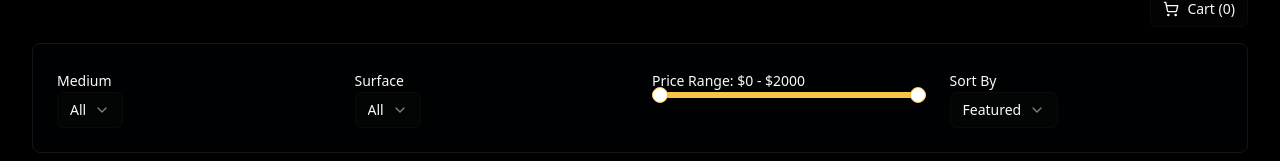
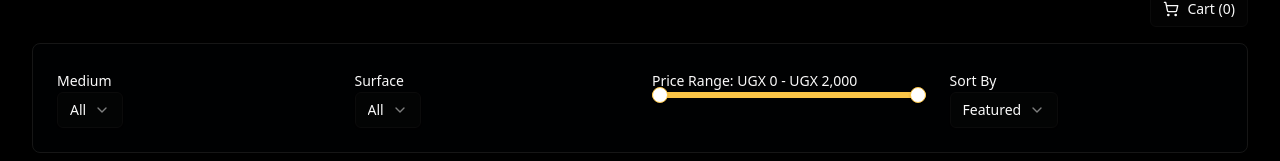
Before and after one commit to SDPgroup008/Fashionistic-Arts, a Next.js app: page /shop in a window 1280 px wide. Shown: the part 366-527 px from the top of the page. Built offline with nearby package versions, Linux system fonts and the light colour scheme.

Commit message:
new changes: modified shop-filters.tsx

```diff
--- a/components/shop-filters.tsx
+++ b/components/shop-filters.tsx
@@ -111,7 +111,7 @@ export function ShopFilters() {
               {/* Price Range */}
               <div className="space-y-2">
                 <label className="text-sm font-medium text-foreground">
-                  Price Range: ${priceRange[0]} - ${priceRange[1]}
+                  Price Range: UGX {priceRange[0].toLocaleString()} - UGX {priceRange[1].toLocaleString()}
                 </label>
                 <Slider
                   value={priceRange}
@@ -166,7 +166,7 @@ export function ShopFilters() {
                   )}
                   {(priceRange[0] !== 0 || priceRange[1] !== 2000) && (
                     <Badge variant="secondary" className="gap-1">
-                      ${priceRange[0]} - ${priceRange[1]}
+                      UGX {priceRange[0].toLocaleString()} - UGX {priceRange[1].toLocaleString()}
                       <X size={12} className="cursor-pointer" onClick={() => setPriceRange([0, 2000])} />
                     </Badge>
                   )}
```
